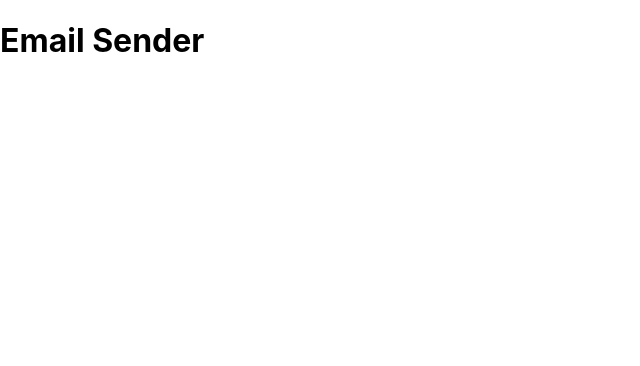
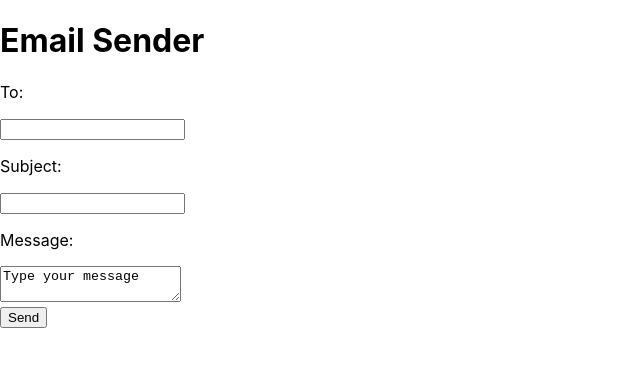
Before and after one commit to darciovilela/sendmail-app, a React (Create React App) app: page / in a window 1280 px wide. Shown: the top 366 px of the page, without its empty margins (0-640 px from the left). Built offline with nearby package versions, Linux system fonts and the light colour scheme.

Commit message:
Update form

```diff
--- a/src/pages/App.tsx
+++ b/src/pages/App.tsx
@@ -1,10 +1,19 @@
 import React from 'react';
+// import ReactDOM from 'react-dom';
 
 export const App: React.FC = () => {
   return (
-    <div className="App">
+    <form>
       <h1>Email Sender</h1>
-    </div>
+      <p>To:</p>
+      <input type="text" />
+      <p>Subject:</p>
+      <input type="text" />
+      <p>Message:</p>
+      <textarea value="Type your message" />
+      <br />
+      <button>Send</button>
+    </form>
   );
 };
 
```
